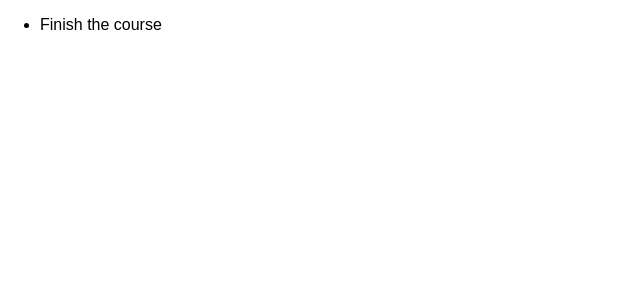
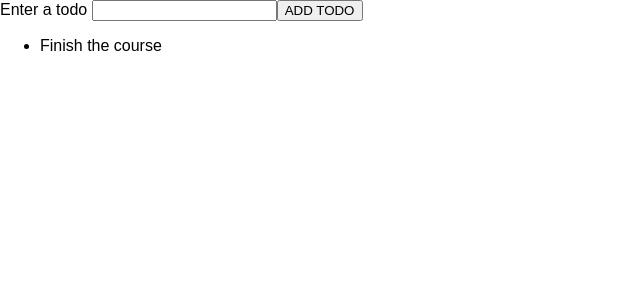
Before and after one commit to KimoDev/learning-typescript, a React (Create React App) app in the folder section14-react-typescript/: page / in a window 1280 px wide. Shown: the top 300 px of the page, without its empty margins (0-640 px from the left). Built offline with nearby package versions, Linux system fonts and the light colour scheme.

Commit message:
Added Form to submit todos & relevant props for handling data

```diff
--- a/section14-react-typescript/src/App.tsx
+++ b/section14-react-typescript/src/App.tsx
@@ -1,14 +1,21 @@
 import React from 'react';
 
 import TodoList from './components/TodoList';
+import NewTodo from './components/NewTodo';
 
 // A contsant variable that stores/executes a function.
 // React.FC is a custom type that is a Functional Component interface. Also have has ClassicalComponet for classes.
 const App: React.FC = () => {
   const todos =[{id: 't1', text: 'Finish the course'}]
 
+  // pointer function passed down as props to NewTodo component.
+  const todoAddHandler = (text: string) => {
+    console.log(text);
+  }
+
   return (
     <div className="App">
+      <NewTodo onAddTodo={todoAddHandler}/>
       <TodoList items={todos} />
     </div>
   );
--- /dev/null
+++ b/section14-react-typescript/src/components/NewTodo.tsx
@@ -0,0 +1,27 @@
+import React, { useRef } from 'react';
+
+interface propTypes {
+  onAddTodo: (todoText: string) => void;
+}
+
+const NewTodo: React.FC<propTypes> = props => {
+  const textInputRef = useRef<HTMLInputElement>(null);
+
+  const todoSubmitHandler = (event: React.FormEvent) => {
+    event.preventDefault();
+    // we add a ! as this could be possible null logically. However, we are pointing to this function
+    // through submitting the form and can be sure it will not be null;
+    const enteredText = textInputRef.current!.value;
+    props.onAddTodo(enteredText);
+  };
+
+  return (
+    <form onSubmit={todoSubmitHandler}>
+        <label htmlFor="todo-text">Enter a todo </label>
+        <input type="text" id="todo-text" ref={textInputRef}/>
+      <button type="submit">ADD TODO</button>
+    </form>
+  )
+}
+
+export default NewTodo;
```
